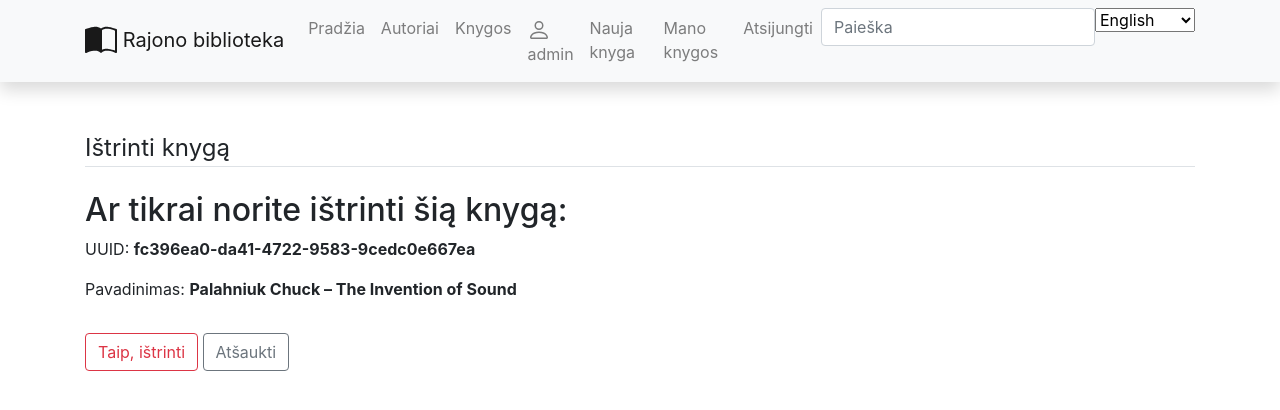
After one commit to DonatasNoreika/local_library_django, a Django app: page /library/user_books/2/delete in a window 1280 px wide. The commit adds this page. Shown: the top 410 px of the page. Run offline with Django 4.2, Linux system fonts and the light colour scheme; a user stored in the database is signed in; data comes from the database, SQL or seed files in the repository; some libraries are stand-ins or nearby versions.

Commit message:
12 added User DeleteView

```diff
--- a/mysite/library/templates/user_book.html
+++ b/mysite/library/templates/user_book.html
@@ -13,6 +13,7 @@
         {% if book.reader == user %}
         <div>
             <a class="btn btn-secondary btn-sm mt-1 mb-1" href="{% url 'user_book_update' book.id %}">Redaguoti</a>
+            <a class="btn btn-danger btn-sm mt-1 mb-1" href="{% url 'user_book_delete' book.id %}">Ištrinti</a>
         </div>
         {% endif %}
         <br/>
--- /dev/null
+++ b/mysite/library/templates/user_book_delete.html
@@ -0,0 +1,22 @@
+{% extends "base.html" %}
+
+{% block title %}Delete User Book{% endblock %}
+{% load crispy_forms_tags %}
+{% block content %}
+    <div class="content-section">
+    <form method="POST">
+        {% csrf_token %}
+        <fieldset class="form-group">
+            <legend class="border-bottom mb-4">Ištrinti knygą</legend>
+            <h2>Ar tikrai norite ištrinti šią knygą:</h2>
+            <p>UUID: <strong>{{ book.uuid }}</strong></p>
+            <p>Pavadinimas: <strong>{{ book.book.author }} – {{ book.book.title }}</strong></p>
+
+        </fieldset>
+        <div class="form-group">
+            <button class="btn btn-outline-danger" type="submit">Taip, ištrinti</button>
+            <a class="btn btn-outline-secondary" href="{% url 'user_book' book.id %}">Atšaukti</a>
+        </div>
+    </form>
+    </div>
+{% endblock content %}
--- a/mysite/library/urls.py
+++ b/mysite/library/urls.py
@@ -16,5 +16,5 @@ urlpatterns = [
     path('user_books/<int:pk>', views.UserBookDetailView.as_view(), name='user_book'),
     path('user_books/new', views.UserBookCreateView.as_view(), name='user_book_new'),
     path('user_books/<int:pk>/update', views.UserBookUpdateView.as_view(), name='user_book_update'),
-
+    path('user_books/<int:pk>/delete', views.UserBookDeleteView.as_view(), name='user_book_delete'),
 ]
--- a/mysite/library/views.py
+++ b/mysite/library/views.py
@@ -184,7 +184,7 @@ class UserBookCreateView(LoginRequiredMixin, generic.CreateView):
         form.instance.reader = self.request.user
         return super().form_valid(form)
 
-
+# crUd
 class UserBookUpdateView(LoginRequiredMixin, generic.UpdateView, UserPassesTestMixin):
     model = BookInstance
     fields = ['book', 'due_back', 'status']
@@ -201,3 +201,15 @@ class UserBookUpdateView(LoginRequiredMixin, generic.UpdateView, UserPassesTestM
     def test_func(self):
         bookinstance = self.get_object()
         return self.request.user == bookinstance.reader
+
+
+# cruD
+class UserBookDeleteView(LoginRequiredMixin, UserPassesTestMixin, generic.DeleteView):
+    model = BookInstance
+    success_url = "/library/user_books/"
+    template_name = 'user_book_delete.html'
+    context_object_name = 'book'
+
+    def test_func(self):
+        bookinstance = self.get_object()
+        return self.request.user == bookinstance.reader
```
